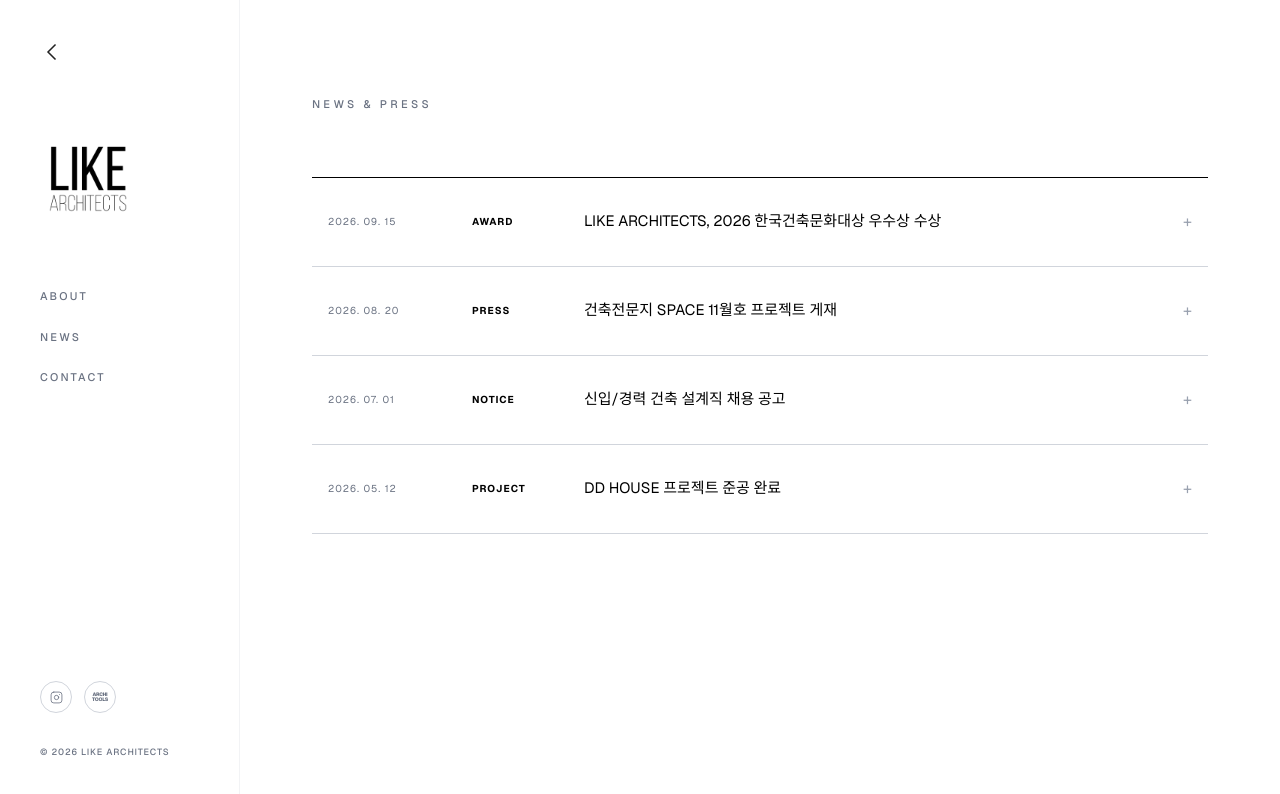
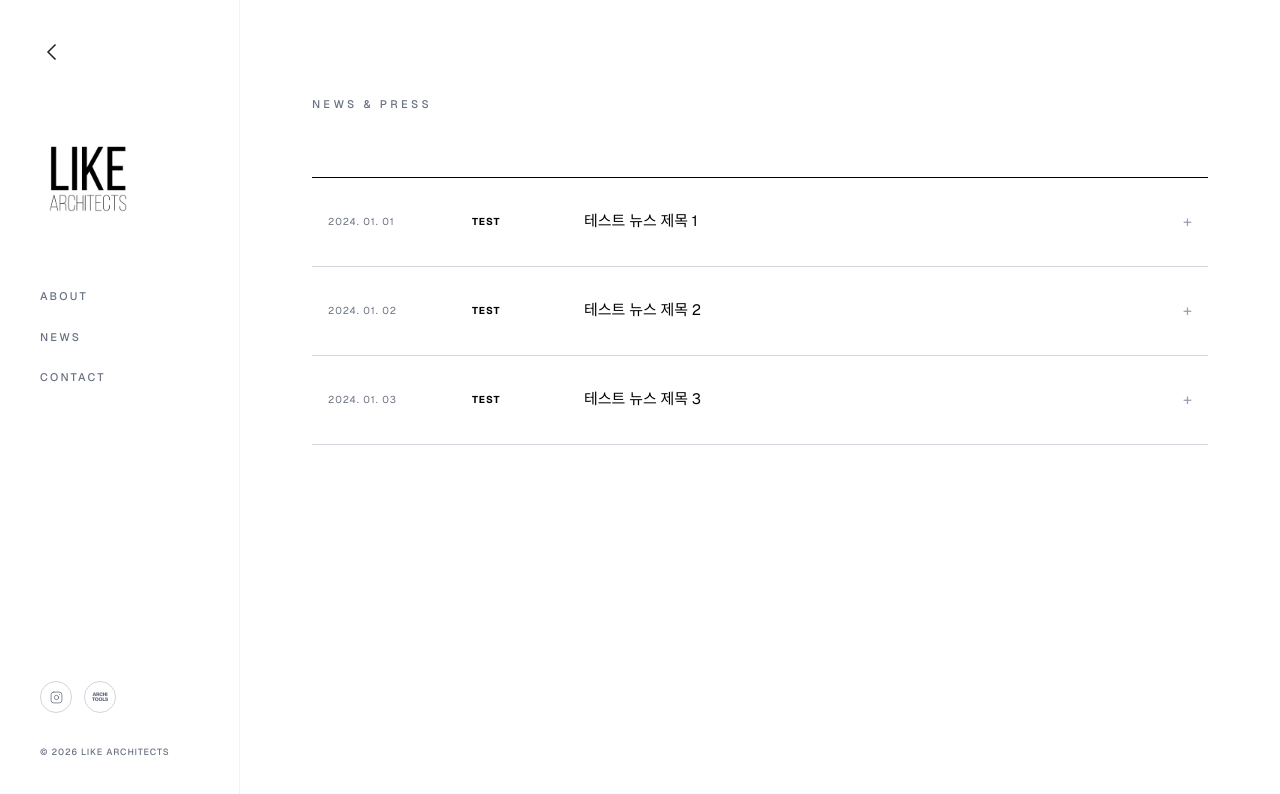
Before and after one commit to imin337-hash/like-architects-web, a Next.js app: page /news in a window 1280 px wide. Shown: the top 794 px of the page. Built offline with nearby package versions, Linux system fonts and the light colour scheme.

Commit message:
모바일 레이아웃 최적화 (메뉴 닫힘, 사진 제목 상시노출)

```diff
--- a/src/app/about/page.tsx
+++ b/src/app/about/page.tsx
@@ -32,28 +32,7 @@ export default function About() {
           </div>
         </section>
 
-        {/* 3. Awards & Exhibitions */}
-        <section className="border-t border-black pt-16">
-          <div className="flex flex-col md:flex-row gap-12 lg:gap-24">
-            <h2 className="w-full md:w-1/4 text-[10px] font-medium uppercase text-gray-500 tracking-[0.3em]">Awards</h2>
-            <div className="w-full md:w-3/4">
-              <ul className="text-[12px] font-light tracking-widest text-black uppercase">
-                <li className="flex border-b border-gray-300 pb-6 mb-6">
-                  <span className="w-24 text-gray-500">2026</span>
-                  <span className="font-medium">한국건축문화대상 우수상</span>
-                </li>
-                <li className="flex border-b border-gray-300 pb-6 mb-6">
-                  <span className="w-24 text-gray-500">2025</span>
-                  <span className="font-medium">제주건축문화대상 본상</span>
-                </li>
-                <li className="flex border-b border-gray-300 pb-6">
-                  <span className="w-24 text-gray-500">2024</span>
-                  <span className="font-medium">신진건축사대상 대상</span>
-                </li>
-              </ul>
-            </div>
-          </div>
-        </section>
+
 
       </div>
     </article>
--- a/src/app/news/page.tsx
+++ b/src/app/news/page.tsx
@@ -5,34 +5,26 @@ import { useState } from 'react';
 const sampleNews = [
   {
     id: 1,
-    title: "LIKE ARCHITECTS, 2026 한국건축문화대상 우수상 수상",
-    date: "2026. 09. 15",
-    category: "AWARD",
-    content: "라이크 건축사사무소가 설계한 'The Minimalist Concrete' 프로젝트가 2026년 한국건축문화대상 우수상을 수상했습니다. 자연과 건축의 경계를 허문 실험적인 시도가 심사위원들의 높은 평가를 받았습니다.",
+    title: "테스트 뉴스 제목 1",
+    date: "2024. 01. 01",
+    category: "TEST",
+    content: "이 글은 웹사이트 레이아웃 및 폰트 확인을 위해 작성된 테스트용 텍스트입니다. 추후 정식 뉴스로 교체될 예정입니다.",
     link: ""
   },
   {
     id: 2,
-    title: "건축전문지 SPACE 11월호 프로젝트 게재",
-    date: "2026. 08. 20",
-    category: "PRESS",
-    content: "공간 매거진 11월호에 라이크 건축사사무소의 철학과 최근 프로젝트가 10페이지에 걸쳐 실렸습니다. 비워짐의 미학을 주제로 한 대표 건축사의 심도 깊은 대담을 확인하실 수 있습니다.",
-    link: "https://vmspace.com"
+    title: "테스트 뉴스 제목 2",
+    date: "2024. 01. 02",
+    category: "TEST",
+    content: "이 글은 웹사이트 레이아웃 및 폰트 확인을 위해 작성된 테스트용 텍스트입니다. 추후 정식 뉴스로 교체될 예정입니다.",
+    link: ""
   },
   {
     id: 3,
-    title: "신입/경력 건축 설계직 채용 공고",
-    date: "2026. 07. 01",
-    category: "NOTICE",
-    content: "라이크 건축사사무소에서 새로운 공간의 가능성을 함께 탐구할 열정적인 건축가를 찾습니다. 포트폴리오와 이력서를 info@likearchitects.kr 로 제출해 주시기 바랍니다.",
-    link: ""
-  },
-  {
-    id: 4,
-    title: "DD HOUSE 프로젝트 준공 완료",
-    date: "2026. 05. 12",
-    category: "PROJECT",
-    content: "2년간 심혈을 기울여 온 DD HOUSE가 성공적으로 준공되었습니다. 클라이언트의 삶을 온전히 담아낸 이 공간은 향후 주요 건축 매체들을 통해 자세히 소개될 예정입니다.",
+    title: "테스트 뉴스 제목 3",
+    date: "2024. 01. 03",
+    category: "TEST",
+    content: "이 글은 웹사이트 레이아웃 및 폰트 확인을 위해 작성된 테스트용 텍스트입니다. 추후 정식 뉴스로 교체될 예정입니다.",
     link: ""
   },
 ];
--- a/src/app/page.tsx
+++ b/src/app/page.tsx
@@ -75,9 +75,9 @@ export default function Home() {
                   className="object-cover transition-transform duration-[1500ms] group-hover/item:scale-105"
                 />
               )}
-              {/* 마우스 호버 시 나오는 타이틀 */}
-              <div className="absolute inset-0 flex items-center justify-center bg-black/10 opacity-0 group-hover/item:opacity-100 transition-opacity duration-500 p-4 text-center">
-                <h3 className="text-white text-[13px] font-medium tracking-widest uppercase">
+              {/* 마우스 호버 시 나오는 타이틀 (모바일에서는 항상 표시) */}
+              <div className="absolute inset-0 flex items-end justify-center lg:items-center bg-gradient-to-t from-black/50 via-transparent to-transparent lg:bg-black/10 opacity-100 lg:opacity-0 group-hover/item:opacity-100 transition-opacity duration-500 p-4 pb-6 lg:pb-4 text-center">
+                <h3 className="text-white text-[12px] lg:text-[13px] font-medium tracking-widest uppercase">
                   {project.title.rendered}
                 </h3>
               </div>
--- a/src/components/Sidebar.tsx
+++ b/src/components/Sidebar.tsx
@@ -11,12 +11,13 @@ export default function Sidebar() {
 
   // 페이지 이동 시 사이드바 자동 열림/닫힘 제어
   useEffect(() => {
+    const isMobile = window.innerWidth < 1024;
     if (pathname.startsWith('/project/')) {
       // 프로젝트 상세 페이지 진입 시 자동으로 숨김 (사진 몰입도 극대화)
       setIsOpen(false);
     } else if (pathname === '/') {
-      // 홈 화면 진입 시 다시 열어줌
-      setIsOpen(true);
+      // 홈 화면 진입 시 데스크탑은 열고, 모바일은 닫아줌
+      setIsOpen(!isMobile);
     }
   }, [pathname]);
 
```
